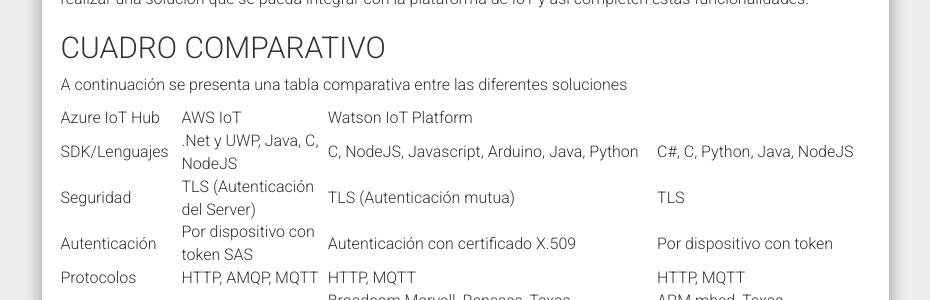
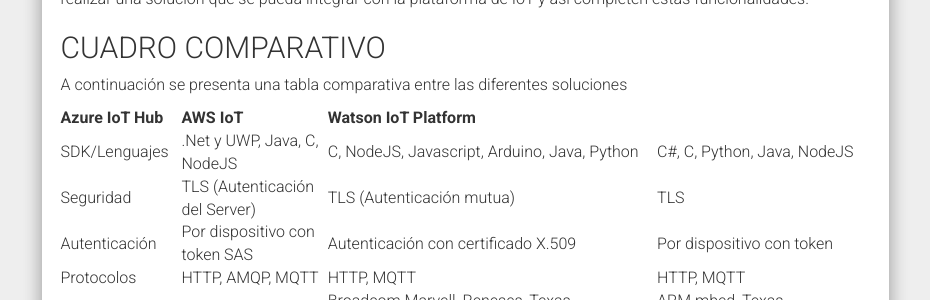
Before and after one commit to Semperti/semperti.github.io, a Jekyll site: the page built from _posts/2017-03-27-plataformas-iot.md, in a window 1280 px wide. Shown: the part 5309-5609 px from the top of the page, without its empty margins (321-1251 px from the left). Built offline with Jekyll 4.4.1, drawn with Linux system fonts in a browser that asks for light colours; nearby versions of some CDN libraries; comment, search, counter and statistics services are not loaded.

Commit message:
arreglo la ultima tabla

```diff
--- a/_posts/2017-03-27-plataformas-iot.md
+++ b/_posts/2017-03-27-plataformas-iot.md
@@ -149,7 +149,8 @@
 
 
 
-|Azure IoT Hub|AWS IoT|Watson IoT Platform
+ |Azure IoT Hub|AWS IoT|Watson IoT Platform
+-|-------------|-------|-------------------
 SDK/Lenguajes|.Net y UWP, Java, C, NodeJS|C, NodeJS, Javascript, Arduino, Java, Python|C#, C, Python, Java, NodeJS
 Seguridad|TLS (Autenticación del Server)|TLS (Autenticación mutua)|TLS
 Autenticación|Por dispositivo con token SAS|Autenticación con certificado X.509|Por dispositivo con token
```
